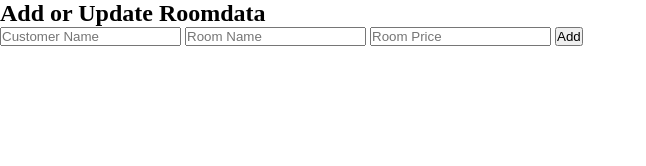
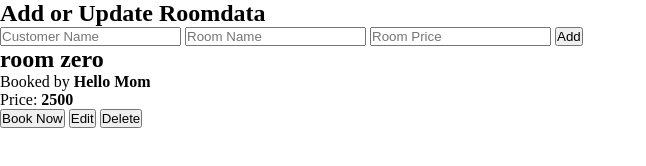
Before and after one commit to DAakash11/projectPIS599, a plain HTML site: page index.html in a window 1280 px wide. Shown: the whole page, without its empty margins (0-646 px from the left). Drawn offline with Linux system fonts and the light colour scheme.

Commit message:
naming error

```diff
--- a/index.html
+++ b/index.html
@@ -16,7 +16,7 @@
             <input type="submit" value="Add" id="add-update-btn" onclick="addRoom()"/>
         </form>
     </div>
-    <div class="room-container"></div>
+    <div id="room-container"></div>
     <script src="script.js"></script>
 </body>
 </html>
```
